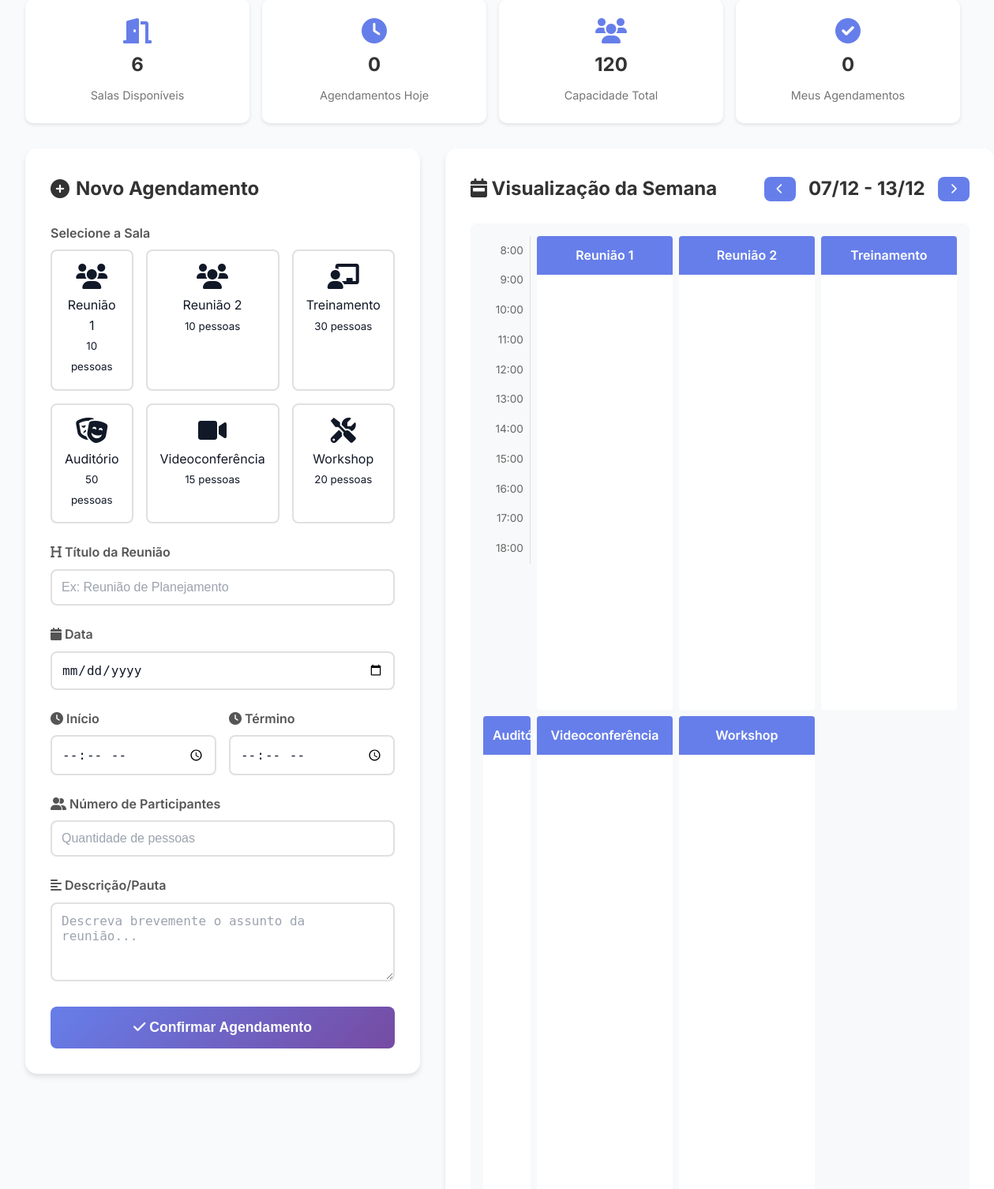
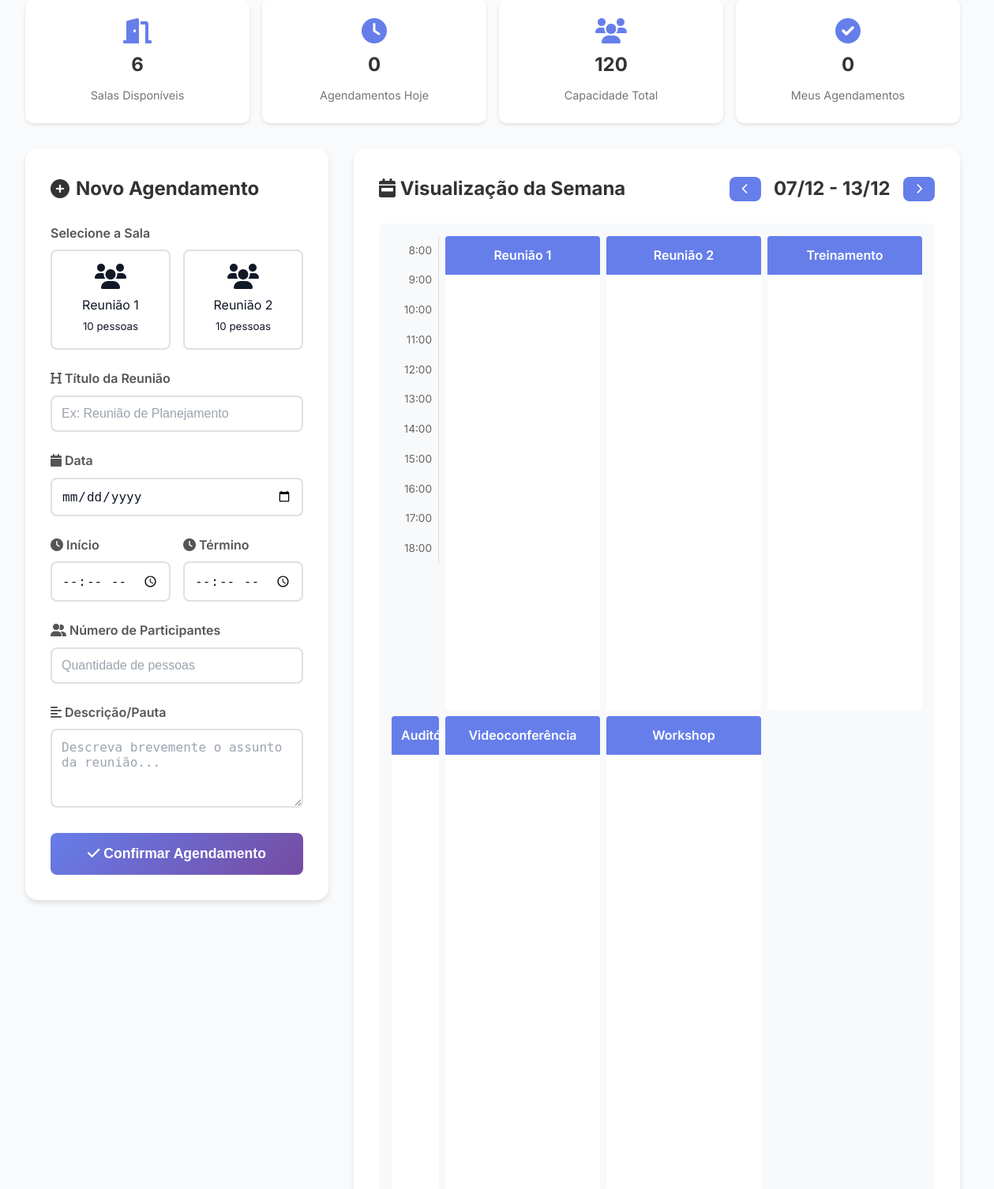
Before and after one commit to anaissiabraao/GeRot, a Flask app: page /cd/booking in a window 1560 px wide. Shown: the part 335-1841 px from the top of the page at 79% size, without its empty margins (296-1555 px from the left). Run offline with Flask 3, Linux system fonts and the light colour scheme; the visitor is signed in with stand-in values (Sample User, id 1); data that the repository does not hold is empty; some libraries are stand-ins or nearby versions.

Commit message:
feat: Restringir salas de reunião e melhorar UI do admin
- cd_booking.html: Remover opções de salas extras, mantendo apenas Reunião 1 e 2.
- admin_environments.html: Substituir input de texto por seletor visual de ícones FontAwesome com preview.

```diff
--- a/templates/cd_booking.html
+++ b/templates/cd_booking.html
@@ -96,7 +96,7 @@
 
     .room-selector {
         display: grid;
-        grid-template-columns: repeat(3, 1fr);
+        grid-template-columns: repeat(2, 1fr);
         gap: 1rem;
         margin-bottom: 1.5rem;
     }
@@ -461,26 +461,6 @@
                             <i class="fas fa-users"></i>
                             <div>Reunião 2</div>
                             <small>10 pessoas</small>
-                        </div>
-                        <div class="room-option" data-room="treinamento" data-capacity="30">
-                            <i class="fas fa-chalkboard-teacher"></i>
-                            <div>Treinamento</div>
-                            <small>30 pessoas</small>
-                        </div>
-                        <div class="room-option" data-room="auditorio" data-capacity="50">
-                            <i class="fas fa-theater-masks"></i>
-                            <div>Auditório</div>
-                            <small>50 pessoas</small>
-                        </div>
-                        <div class="room-option" data-room="videoconf" data-capacity="15">
-                            <i class="fas fa-video"></i>
-                            <div>Videoconferência</div>
-                            <small>15 pessoas</small>
-                        </div>
-                        <div class="room-option" data-room="workshop" data-capacity="20">
-                            <i class="fas fa-tools"></i>
-                            <div>Workshop</div>
-                            <small>20 pessoas</small>
                         </div>
                     </div>
                     <input type="hidden" id="room" name="room" required>
```
Also changed, not shown: templates/admin_environments.html (+32 -2 lines).
